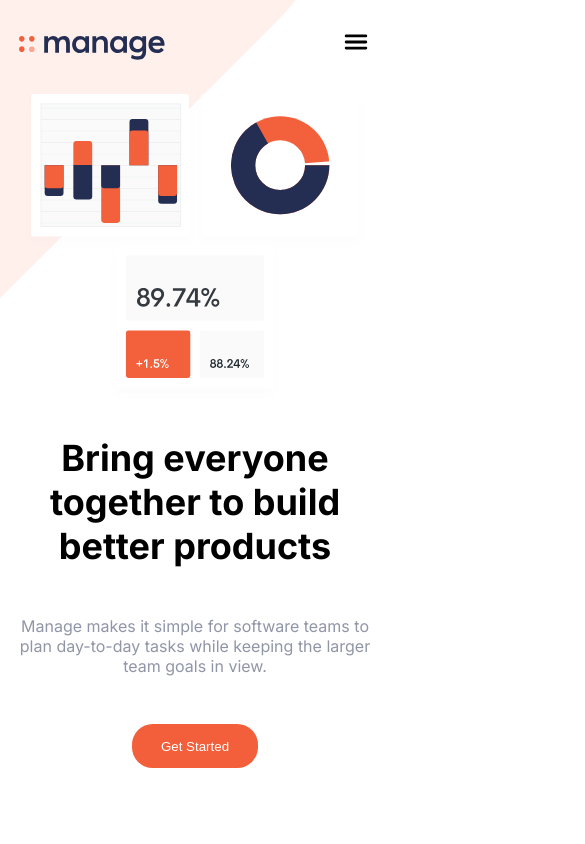
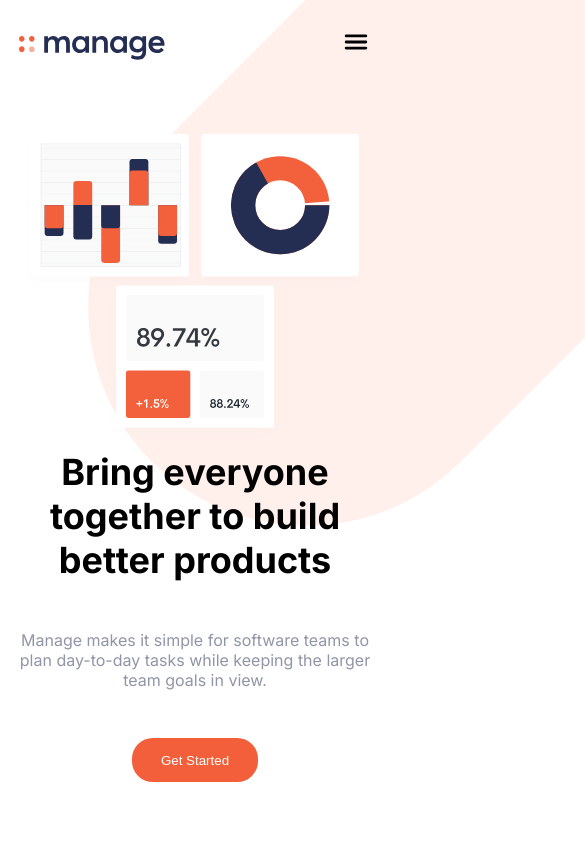
Before and after one commit to uzair-meer/manage-landing-page, a Next.js app: page / in a window 390 px wide. Shown: the top 844 px of the page, 585 px wide, since content can reach past the window. Built offline with nearby package versions, Linux system fonts and the light colour scheme.

Commit message:
fixed top img postion

```diff
--- a/src/app/components/aboutUs/aboutUs.style.css
+++ b/src/app/components/aboutUs/aboutUs.style.css
@@ -10,8 +10,8 @@
   margin-left:36px ;
 }
 
-@media (max-width: 760px) {
-    /* On screens smaller than 760px, switch to a vertical layout */
+@media (max-width: 770px) {
+    /* On screens smaller than 770px, switch to a vertical layout */
     .about-content{
       width: 80%;
       margin: auto;
@@ -50,7 +50,7 @@
   }
 
   @media (max-width: 570px) {
-    /* On screens smaller than 760px, switch to a vertical layout */
+    /* On screens smaller than 770px, switch to a vertical layout */
   .feature{
     width: 100%;
   }
--- a/src/app/components/global/footer/footer.style.css
+++ b/src/app/components/global/footer/footer.style.css
@@ -61,8 +61,8 @@
     display: block;
   }
 
-@media (max-width: 760px) {
-    /* On screens smaller than 760px, switch to a vertical layout */
+@media (max-width: 770px) {
+    /* On screens smaller than 770px, switch to a vertical layout */
   .footer {
     flex-direction: column;
     gap: 2rem;
--- a/src/app/components/header/header.style.css
+++ b/src/app/components/header/header.style.css
@@ -46,7 +46,7 @@ display: none;
 
 
 
-@media (max-width: 760px) {
+@media (max-width: 770px) {
   /* On screens smaller than 750px, switch to a vertical layout */
 .nav-links{
 display: none;
--- a/src/app/components/hero/hero.style.css
+++ b/src/app/components/hero/hero.style.css
@@ -4,7 +4,7 @@
   height: auto;
   text-align: center;
 }
-@media screen and (max-width: 760px) {
+@media screen and (max-width: 770px) {
 .hero-content{
 flex-direction: column-reverse;
 }
@@ -13,9 +13,13 @@ flex-direction: column-reverse;
  width: 80%;
  margin: auto;
  text-align: center;
+ margin-top: 40px;
 
 }
 
+.hero .mt-26{
+  margin-top: 0;
+}
 
 
 .hero-button{
@@ -30,6 +34,7 @@ flex-direction: column-reverse;
    width: 100%;
    margin:auto ;
    text-align: center;
+   margin-top: 40px;
   }
   /* Change the order of the divs for mobile layout */
 
--- a/src/app/globals.css
+++ b/src/app/globals.css
@@ -86,8 +86,7 @@
 .circle{
     border-radius: 50%;
     background-color: #F25f3A;
-
-    padding: 0.5rem;
+    padding:  0.5rem;
     text-align: center;
     color: white;
 }
@@ -181,7 +180,7 @@ line-height: 2.5rem;
 
 
 
-@media (max-width: 760px) {
+@media (max-width: 770px) {
     /* On screens smaller than 750px, switch to a vertical layout */
     .flex {
       flex-direction: column;
@@ -205,5 +204,12 @@ line-height: 2.5rem;
     .mobile-show{
         display: block;
     }
-
+  .circle{
+    margin-left: -8px;
   }
+ .header-img{
+    position: absolute;
+    right: -32rem;
+    top: -18rem;
+ }
+  }
```
